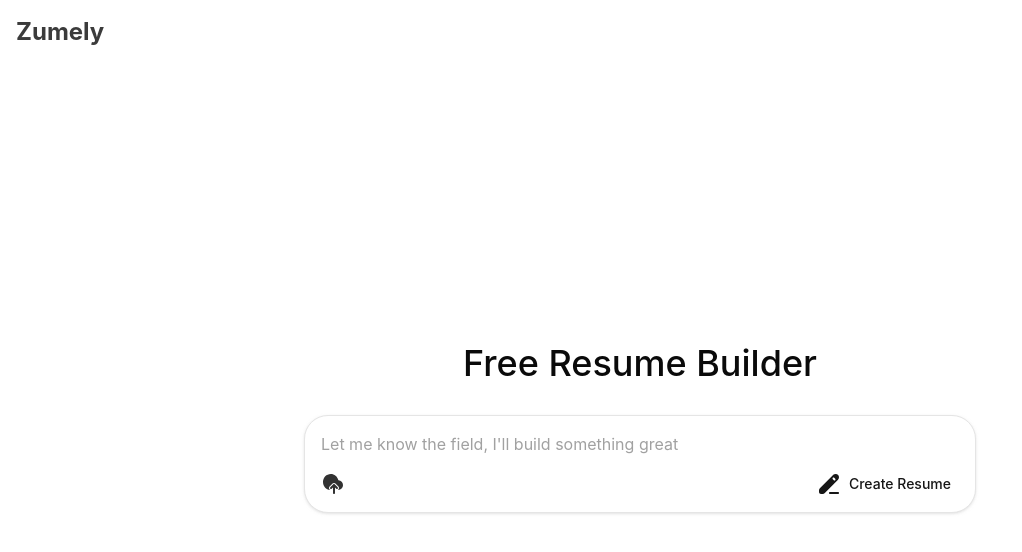
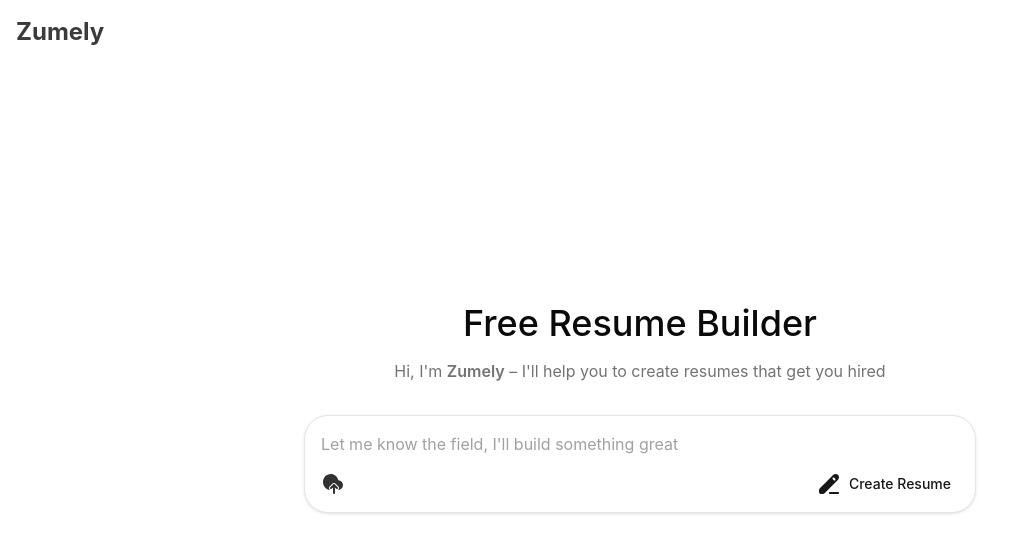
Before and after one commit to victorchicu/workley-app, an Angular app: page / in a window 1280 px wide. Shown: the top 552 px of the page, without its empty margins (0-1022 px from the left). Built offline with nearby package versions, Linux system fonts and the light colour scheme.

Commit message:
Add short description under headline about Zumely

```diff
--- a/src/app/features/resume/component/prompt-form/prompt-headline/prompt-headline.component.html
+++ b/src/app/features/resume/component/prompt-form/prompt-headline/prompt-headline.component.html
@@ -3,8 +3,8 @@
     <span class="flex justify-center items-center gap-3">
       <span class="font-medium">Free Resume Builder</span>
     </span>
-<!--    <p class="mt-4 text-neutral-500 text-base">-->
-<!--      Zumely now has our smartest, fastest, most useful model yet, with thinking built in — so you get the best answer, every time.-->
-<!--    </p>-->
+    <p class="mt-4 text-neutral-500 text-base">
+      Hi, I'm <span class="font-semibold">Zumely</span> – I'll help you to create resumes that get you hired
+    </p>
   </h1>
 </div>
```
